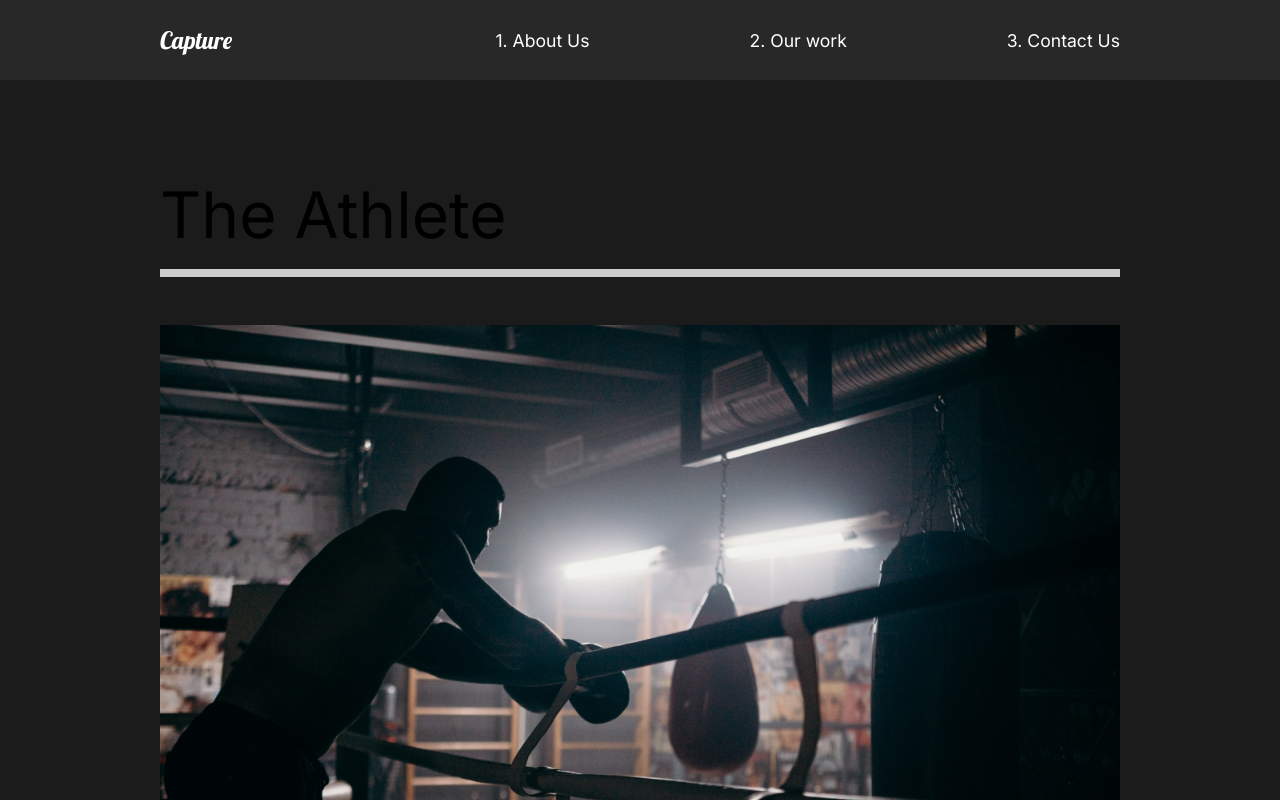
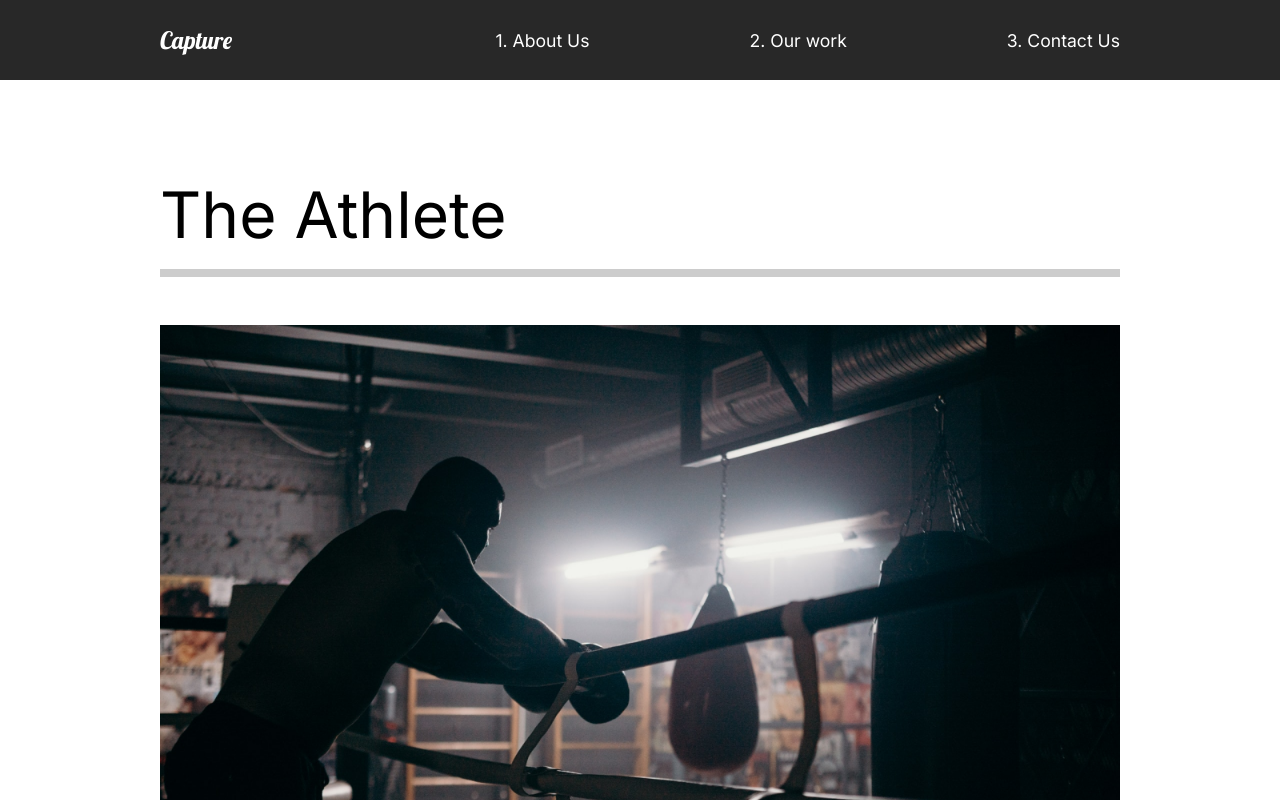
Before and after one commit to MadBones3/ReactPortofolioWebsite, a React (Create React App) app: page /work in a window 1280 px wide. Shown: the top 800 px of the page. Built offline with nearby package versions, Linux system fonts and the light colour scheme.

Commit message:
12. Framer motion

```diff
--- /dev/null
+++ b/src/Animation.js
@@ -0,0 +1,20 @@
+export const pageAnimation = {
+    hidden: {
+        opacity: 0,
+        y: 300
+    },
+    show: {
+        opacity: 1,
+        y: 0,
+        transition: {
+            duration: 1,
+        },
+    },
+    exit: {
+        opacity: 0,
+        y: 300,
+        transition: {
+            duration: 1,
+        },
+    }
+};
--- a/src/App.js
+++ b/src/App.js
@@ -8,15 +8,21 @@
 import MovieDetail from './pages/MovieDetail';
 import Nav from './components/Nav';
 //router
-import {Switch, Route} from 'react-router-dom';
+import {Switch, Route, useLocation} from 'react-router-dom';
+//animation
+import {AnimatePresence} from 'framer-motion';
 
 
 function App() {
+
+  const location = useLocation();
+
   return (
     <div className="App">
       <GlobalStyles/>
       <Nav/>
-      <Switch>
+      <AnimatePresence exitBeforeEnter>
+        <Switch location={location} key={location.pathname}>
           <Route path="/" exact>
             <AboutUs/>
           </Route>
@@ -30,6 +36,7 @@
             <ContactUs/>
           </Route>
         </Switch>
+      </AnimatePresence>
     </div>
   );
 }
--- a/src/components/AboutSection.js
+++ b/src/components/AboutSection.js
@@ -3,22 +3,25 @@
 //Styled
 import styled from 'styled-components';
 import {Layout, Description, Hide, Image} from '../styles';
+//framer motion
+import {motion} from 'framer-motion';
 
 const AboutSection = () => {
+
     return(
         <Layout>
             <Description>
-                <div className="title">
+                <motion.div className="title">
                     <Hide>
-                        <h2>We work to make</h2>
+                        <motion.h2 >We work to make</motion.h2>
                     </Hide>
                     <Hide>
-                        <h2>your <span>dreams</span></h2>
+                        <motion.h2 >your <span>dreams</span></motion.h2>
                     </Hide>
                     <Hide>
-                        <h2>come true</h2>
+                        <motion.h2 >come true</motion.h2>
                     </Hide>
-                </div>
+                </motion.div>
                 <p>Contact us for more information and ideas you have. We have professionals with amazing skills!</p>
                 <button>Contact us</button>
             </Description>
--- a/src/pages/AboutUs.js
+++ b/src/pages/AboutUs.js
@@ -3,14 +3,17 @@
 import AboutSection from '../components/AboutSection';
 import ServiceSection from '../components/ServicesSection';
 import FaqSection from '../components/FaqSection';
+//animations
+import { motion } from 'framer-motion';
+import { pageAnimation } from '../Animation'
 
 const AboutUs = () => {
     return(
-    <>
+    <motion.div variants={pageAnimation} initial="hidden" animate="show" exit="exit">
         <AboutSection/>
         <ServiceSection/>
         <FaqSection/>
-    </>
+    </motion.div>
     )
 }
 
--- a/src/pages/ContactUs.js
+++ b/src/pages/ContactUs.js
@@ -1,11 +1,13 @@
 import React from 'react';
-//import components
+//animations
+import { motion } from 'framer-motion';
+import { pageAnimation } from '../Animation'
 
 const ContactUs = () => {
     return(
-        <div>
+        <motion.div variants={pageAnimation} initial="hidden" animate="show" exit="exit" style={{background: "#fff"}}>
             <h1>Contact us</h1>
-        </div>
+        </motion.div>
     )
 }
 
--- a/src/pages/MovieDetail.js
+++ b/src/pages/MovieDetail.js
@@ -2,7 +2,9 @@
 import styled from 'styled-components';
 import {useHistory} from 'react-router-dom';
 import {MovieState} from '../MovieState';
-//import components
+//animations
+import { motion } from 'framer-motion';
+import { pageAnimation } from '../Animation'
 
 const MovieDetail = () => {
     const history = useHistory();
@@ -17,7 +19,7 @@
     return(
         <>
         {movie && (
-        <Details>
+        <Details variants={pageAnimation} initial="hidden" animate="show" exit="exit">
             <HeadLine>
                 <h2>{movie.title}</h2>
                 <img src={movie.mainImg} alt="movie" />
@@ -36,7 +38,7 @@
     )
 }
 
-const Details = styled.div`
+const Details = styled(motion.div)`
     color: #fff;
 `;
 const ImageDisplay = styled.div`
--- a/src/pages/OurWork.js
+++ b/src/pages/OurWork.js
@@ -5,11 +5,14 @@
 import athlete from '../img/athlete-small.png';
 import theracer from '../img/theracer-small.png';
 import goodtimes from '../img/goodtimes-small.png';
-//import components
+
+//animations
+import { motion } from 'framer-motion';
+import { pageAnimation } from '../Animation'
 
 const OurWork = () => {
     return(
-        <Work>
+        <Work variants={pageAnimation} initial="hidden" animate="show" exit="exit" style={{background: "#fff"}}>
             <Movie>
                 <h2>The Athlete</h2>
                 <div className="line"></div>
@@ -35,7 +38,7 @@
     )
 }
 
-const Work = styled.div`
+const Work = styled(motion.div)`
     min-height: 100vh;
     overflow: hidden;
     padding: 5rem 10rem;
```
Lines whose indentation alone changed are shown as unchanged.
